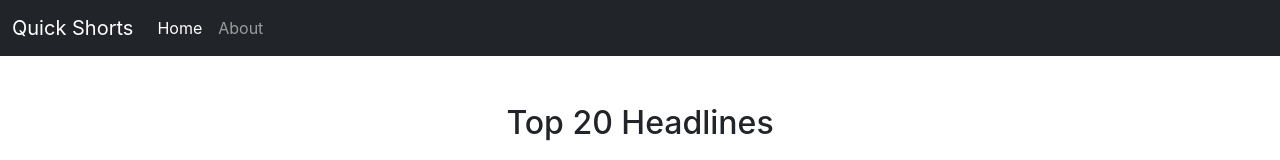
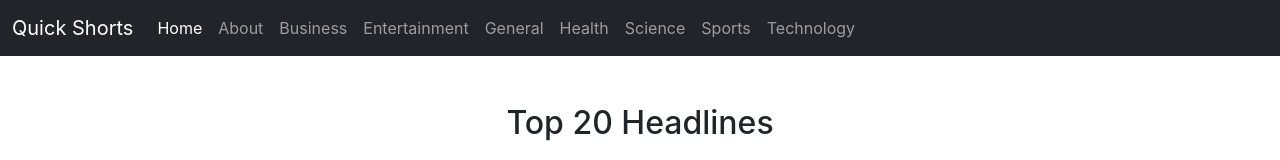
Before and after one commit to lostvayne47/my-news-app, a React (Create React App) app: page / in a window 1280 px wide. Shown: the top 160 px of the page. Built offline with nearby package versions, Linux system fonts and the light colour scheme; no server answers.

Commit message:
Categories Added

```diff
--- a/src/App.js
+++ b/src/App.js
@@ -8,7 +8,7 @@ export default class App extends Component {
     return (
       <div>
         <NavBar />
-        <News pageSize={20} />
+        <News pageSize={20} category={"sports"} counrty={"in"} />
       </div>
     );
   }
--- a/src/components/NavBar.js
+++ b/src/components/NavBar.js
@@ -35,6 +35,41 @@ export default class NavBar extends Component {
                     About
                   </a>
                 </li>
+                <li className="nav-item">
+                  <a href="/about" className="nav-link">
+                    Business
+                  </a>
+                </li>
+                <li className="nav-item">
+                  <a href="/about" className="nav-link">
+                    Entertainment
+                  </a>
+                </li>
+                <li className="nav-item">
+                  <a href="/about" className="nav-link">
+                    General
+                  </a>
+                </li>
+                <li className="nav-item">
+                  <a href="/about" className="nav-link">
+                    Health
+                  </a>
+                </li>
+                <li className="nav-item">
+                  <a href="/about" className="nav-link">
+                    Science
+                  </a>
+                </li>
+                <li className="nav-item">
+                  <a href="/about" className="nav-link">
+                    Sports
+                  </a>
+                </li>
+                <li className="nav-item">
+                  <a href="/about" className="nav-link">
+                    Technology
+                  </a>
+                </li>
               </ul>
             </div>
           </div>
--- a/src/components/News.js
+++ b/src/components/News.js
@@ -14,11 +14,7 @@ export default class News extends Component {
   }
 
   async getData() {
-    let URL = `${this.props.baseURL}
-    ?q=${this.props.query}
-    &apiKey=${this.props.API_KEY}
-    &page=${this.state.page}
-    &pageSize=${this.props.pageSize}`;
+    let URL = `${this.props.baseURL}?country=${this.props.country}&category=${this.props.category}&apiKey=${this.props.API_KEY}&page=${this.state.page}&pageSize=${this.props.pageSize}`;
 
     try {
       const response = await fetch(URL);
@@ -47,11 +43,11 @@ export default class News extends Component {
       loading: true,
     });
     console.log("Next");
-    let URL = `${this.props.baseURL}
-    ?q=${this.props.query}
-    &apiKey=${this.props.API_KEY}
-    &page=${this.state.page + 1}
-    &pageSize=${this.props.pageSize}`;
+    let URL = `${this.props.baseURL}?country=${this.props.country}&category=${
+      this.props.category
+    }&apiKey=${this.props.API_KEY}&page=${this.state.page + 1}&pageSize=${
+      this.props.pageSize
+    }`;
 
     try {
       const response = await fetch(URL);
@@ -80,11 +76,11 @@ export default class News extends Component {
       loading: true,
     });
     console.log("Previous");
-    let URL = `${this.props.baseURL}
-    ?q=${this.props.query}
-    &apiKey=${this.props.API_KEY}
-    &page=${this.state.page - 1}
-    &pageSize=${this.props.pageSize}`;
+    let URL = `${this.props.baseURL}?country=${this.props.country}&category=${
+      this.props.category
+    }&apiKey=${this.props.API_KEY}&page=${this.state.page - 1}&pageSize=${
+      this.props.pageSize
+    }`;
 
     try {
       const response = await fetch(URL);
@@ -172,6 +168,7 @@ export default class News extends Component {
 News.defaultProps = {
   pageSize: 10,
   API_KEY: "d45adaf1be234f9a9576726aa10f2f4e",
-  query: "india",
-  baseURL: "https://newsapi.org/v2/everything",
+  country: "us",
+  baseURL: "https://newsapi.org/v2/top-headlines",
+  category: "general",
 };
```
